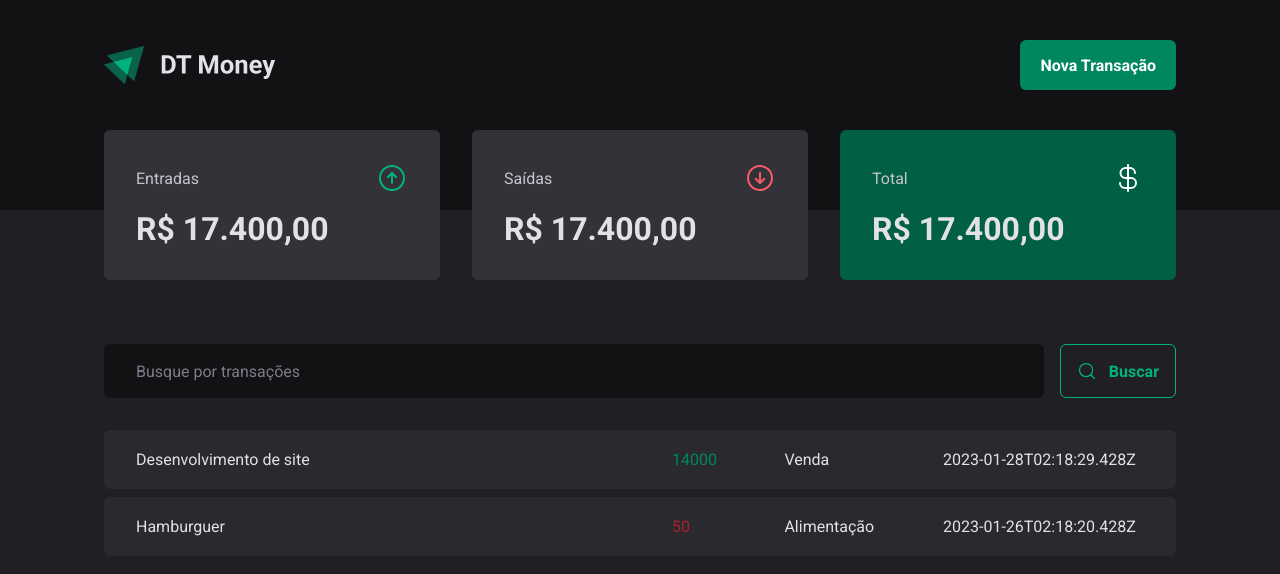
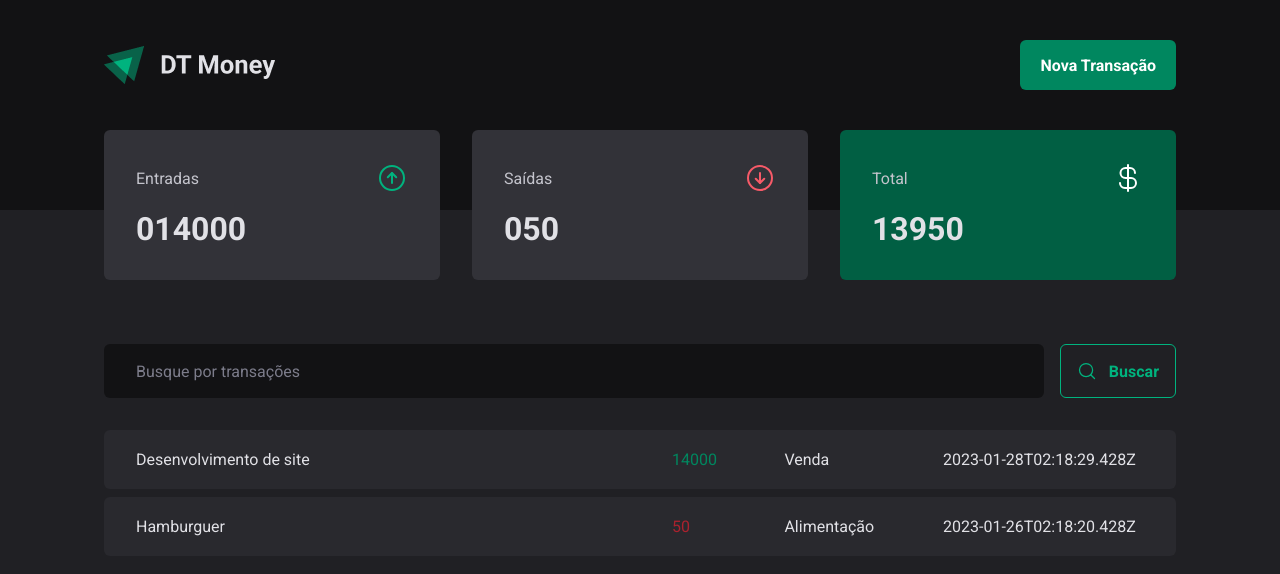
Before and after one commit to Gustavo-Orlandini/DTmoney-Rocketseat, a React (Vite) app: page / in a window 1280 px wide. Shown: the top 574 px of the page. Built offline with nearby package versions, Linux system fonts and the light colour scheme; data requests are answered from the project's data file.

Commit message:
Function in Sumary ".reduce( )" and show results

```diff
--- a/src/components/Header/Summary/index.tsx
+++ b/src/components/Header/Summary/index.tsx
@@ -1,8 +1,26 @@
 import { ArrowCircleDown, ArrowCircleUp, CurrencyDollar } from 'phosphor-react'
+import { TransactionsContext } from '../../../Contexts/TransactionsContext'
+import { useContext } from 'react';
 import styles from './summary.module.css'
 
 
 export function Summary() {
+    const { transactions } = useContext(TransactionsContext);
+
+    const sumary = transactions.reduce(
+        (acc, transaction) => {
+
+            if (transaction.type === 'income') {
+                acc.income += transaction.price;
+                acc.total += transaction.price;
+            } else {
+                acc.outcome += transaction.price;
+                acc.total -= transaction.price;
+            }
+
+            return acc;
+        }, { income: 0, outcome: 0, total: 0 })
+
     return (
         <div className={styles.SummaryContainer}>
             <div className={styles.SummaryCard}>
@@ -12,7 +30,7 @@
                     <ArrowCircleUp size={32} color='#00b37e' />
                 </header>
 
-                <strong>R$ 17.400,00</strong>
+                <strong>{sumary.income}</strong>
             </div>
 
             <div className={styles.SummaryCard}>
@@ -22,7 +40,7 @@
                     <ArrowCircleDown size={32} color='#f75a68' />
                 </header>
 
-                <strong>R$ 17.400,00</strong>
+                <strong>{sumary.outcome}</strong>
             </div>
 
             <div className={styles.SummaryCard}>
@@ -32,7 +50,7 @@
                     <CurrencyDollar size={32} color='#fff' />
                 </header>
 
-                <strong>R$ 17.400,00</strong>
+                <strong>{sumary.total}</strong>
             </div>
 
         </div>
```
